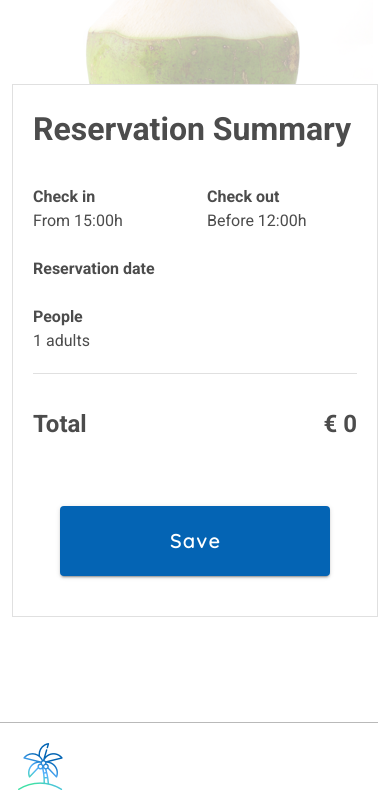
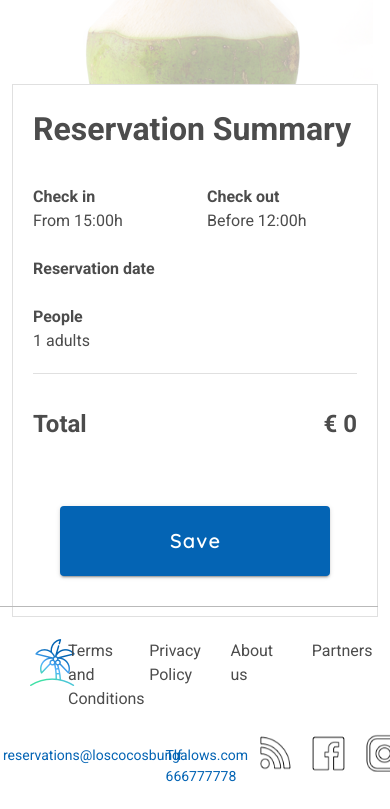
Before and after one commit to jlram/los-cocos, a Vue app: page / in a window 390 px wide. Shown: the part 2844-3653 px from the top of the page. Built offline with nearby package versions, Linux system fonts and the light colour scheme.

Commit message:
Footer and responsiveness adjutements

```diff
--- a/src/assets/css/main.css
+++ b/src/assets/css/main.css
@@ -217,20 +217,6 @@ h3 {
     left: 70px;
 }
 
-/* Footer component */
-.footer {
-    width: 100%;
-    border-top: 1px solid rgb(185, 185, 185);
-    position: absolute;
-    bottom: -250px;
-}
-
-#logo-footer {
-    position: relative;
-    top: 20px;
-    left: 30px;
-}
-
 /* responsiveness */
 
 @media screen and (max-width: 1904px) {
--- a/src/components/Footer.vue
+++ b/src/components/Footer.vue
@@ -1,10 +1,34 @@
 <template>
 <v-row class="footer">
-    <img
-      src="@/assets/images/los-cocos-iso-footer.png"
-      alt=""
-      id="logo-footer"
-    />
+  <v-col cols="12" lg="6">
+   <v-row>
+      <v-col cols="2">
+      <img
+        src="@/assets/images/los-cocos-iso-footer.png"
+        alt=""
+        id="logo-footer"
+      />
+    </v-col>
+    <v-col cols="10">
+      <v-row>
+        <v-col cols="3" class="black-text">Terms and Conditions</v-col>
+        <v-col cols="3" class="black-text">Privacy Policy</v-col>
+        <v-col cols="3" class="black-text">About us</v-col>
+        <v-col cols="3" class="black-text">Partners</v-col>
+      </v-row>
+    </v-col>
+   </v-row>
+  </v-col>
+  <v-col cols="12" lg="4" offset-lg="1">
+    <v-row>
+      <v-col cols="3" lg="5" class="blue-text">reservations@loscocosbungalows.com</v-col>
+      <v-spacer></v-spacer>
+      <v-col cols="3" lg="4" class="blue-text" offset="2" offset-xl="1">Tlf 666777778</v-col>
+      <v-col cols="4" lg="1">
+         <img src="@/assets/images/footer_icons.png" alt="" width="200px" id="footer-icons"/>
+      </v-col>
+    </v-row>
+  </v-col>
 </v-row>
 </template>
 
@@ -13,3 +37,39 @@ export default {
   name: 'Footer'
 }
 </script>
+<style lang="css" scoped>
+.footer {
+    width: 100%;
+    border-top: 1px solid rgb(185, 185, 185);
+    position: absolute;
+    bottom: -250px;
+}
+
+#logo-footer {
+    position: relative;
+    top: 20px;
+    left: 30px;
+}
+.col-3 {
+  padding-left: 15px;
+}
+
+.black-text {
+  color: #4C4C4C;
+  position: relative;
+  top: 20px;
+}
+
+.blue-text {
+  font-size: 14px;
+  color: #0464B4;
+  position: relative;
+  top: 30px;
+}
+
+#footer-icons {
+  position: relative;
+  top: 20px;
+}
+
+</style>
```
Also changed, not shown: src/assets/images/footer_icons.png.
